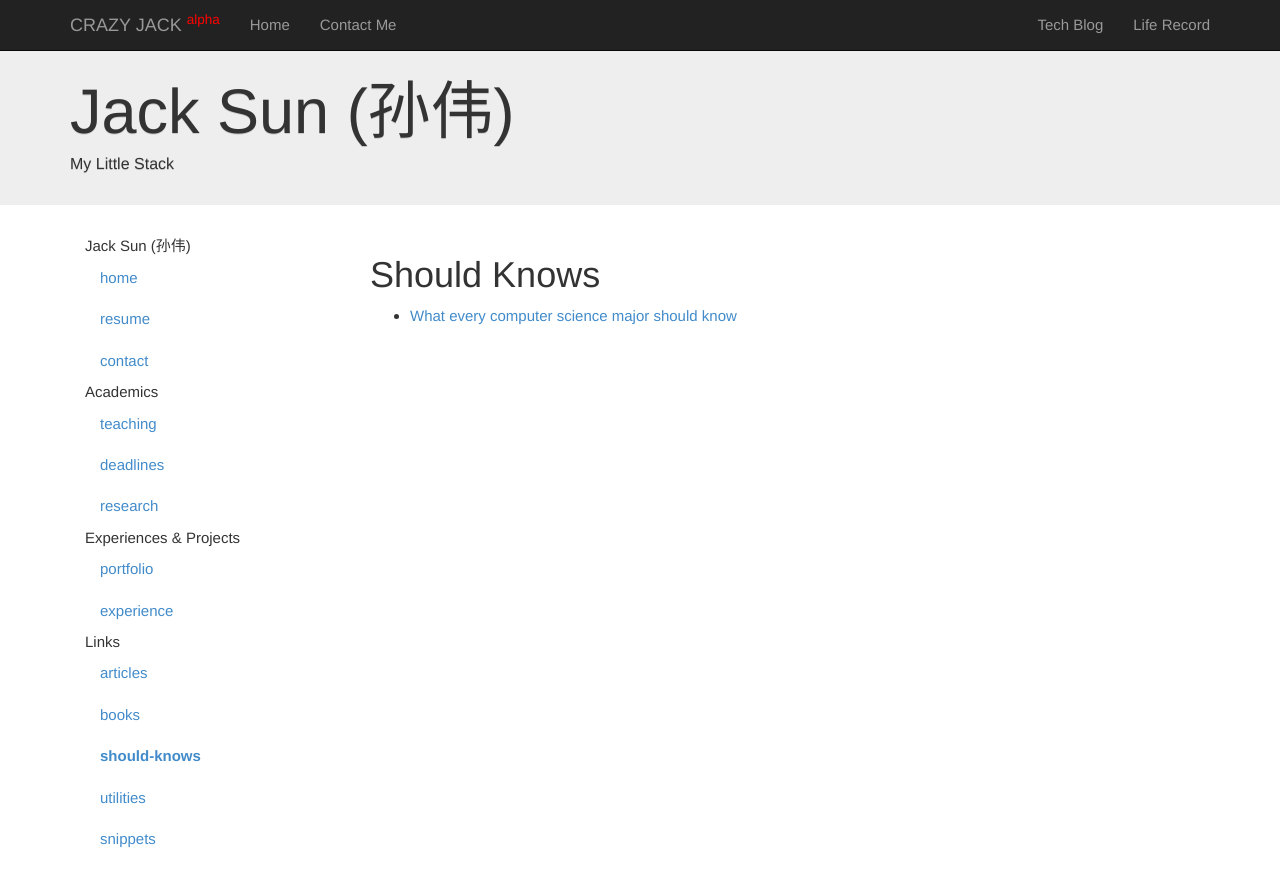
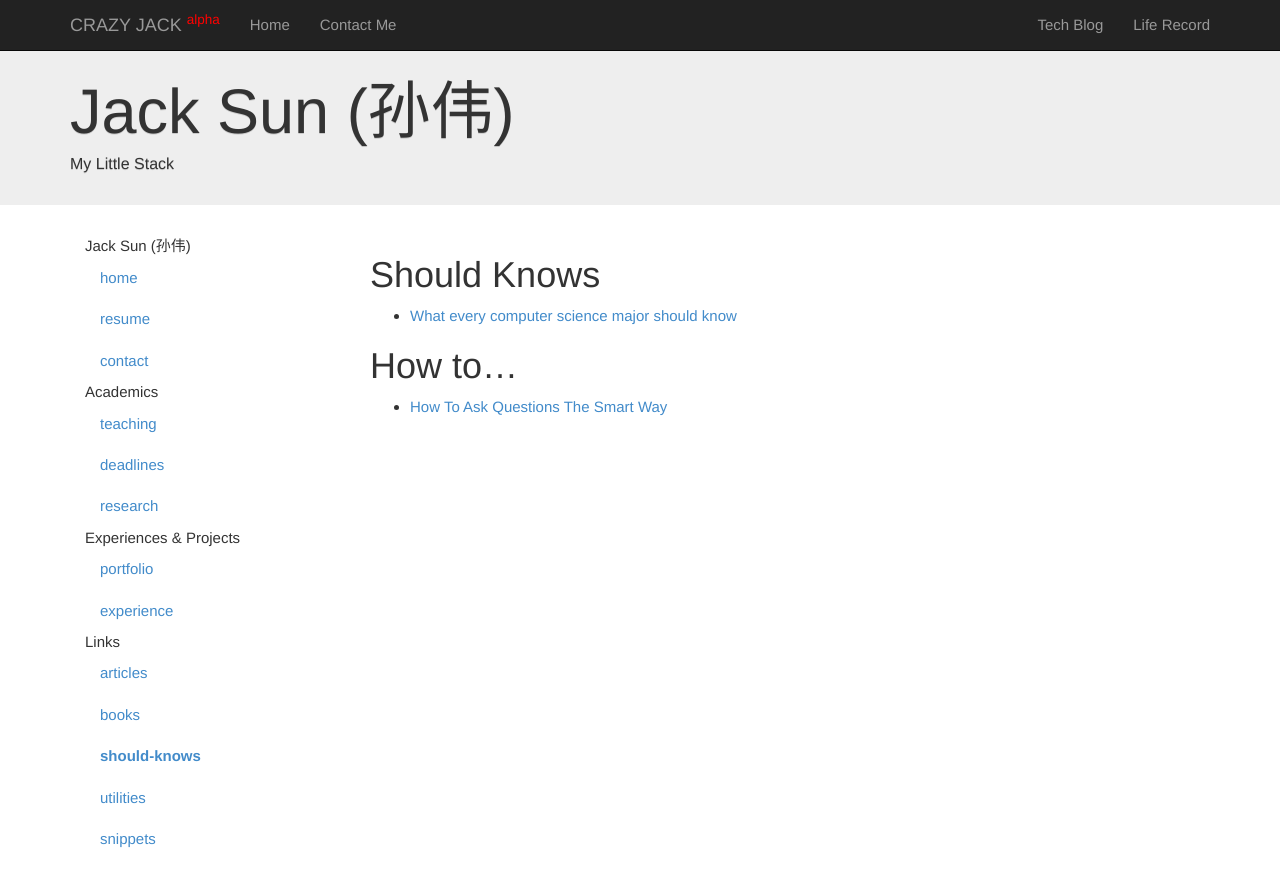
Before and after one commit to LearnGroup/jack-wei-sun-homepage, a Jekyll site: the page built from should-knows.md, in a window 1280 px wide. Shown: the top 887 px of the page. Built offline with Jekyll 4.4.1, drawn with Linux system fonts in a browser that asks for light colours; Markdown is read by kramdown in place of the engine named in the settings.

Commit message:
Update should-knows.md

```diff
--- a/should-knows.md
+++ b/should-knows.md
@@ -11,3 +11,8 @@ Should Knows
 ============
 
 * [What every computer science major should know](http://matt.might.net/articles/what-cs-majors-should-know/)
+
+How to...
+=========
+
+* [How To Ask Questions The Smart Way](http://catb.org/~esr/faqs/smart-questions.html)
```
